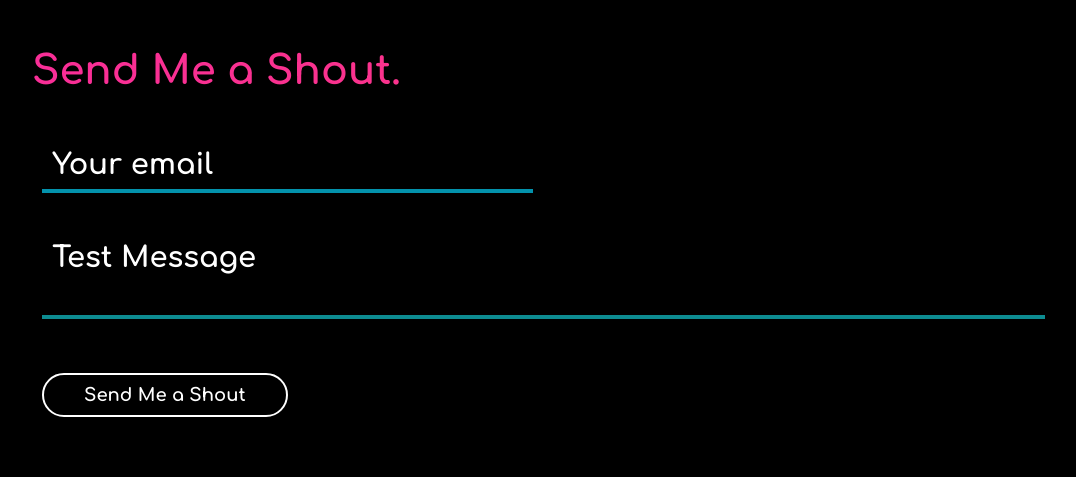
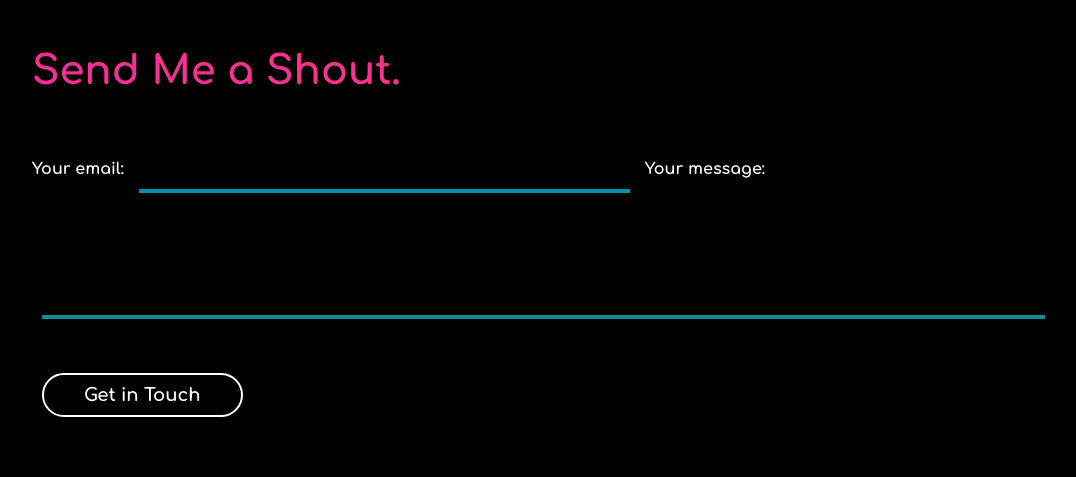
Before and after one commit to BrodieCodie/1, a plain HTML site: page index.html in a window 1280 px wide. Shown: the part 1700-2177 px from the top of the page, without its empty margins (32-1108 px from the left). Drawn offline with nearby package versions, Linux system fonts and the light colour scheme.

Commit message:
Update index.html

```diff
--- a/index.html
+++ b/index.html
@@ -79,13 +79,21 @@
 
         <div id="contact">
             <h1>Send Me a Shout.</h1>
-            <form>
-                <form method="POST" action="https://formspree.io/7brodie.codie7@gmail.com">
-                    <input type="email" name="email" placeholder="Your email">
-                    <textarea name="message" placeholder="Test Message"></textarea>
-                    <button class="btn_one" type="submit">Send Me a Shout</button>
-                </form>
+            <form action="https://formspree.io/xdonoylz" method="POST">
+                <label>
+    Your email:
+    <input type="text" name="_replyto">
+  </label>
+                <label>
+    Your message:
+    <textarea name="message"></textarea>
+  </label>
+
+                <!-- your other form fields go here -->
+
+                <button class="btn_one" type="submit">Get in Touch</button>
             </form>
+
             <div id="details">
                 <a href="https://discord.gg/xTJCZ9e" class="btn_social"><i class="fas fa-phone"></i></a>
                 <a href="https://hackerone.com/brodie_codie" class="btn_social"><i class="fas fa-lock"></i></a>
```
